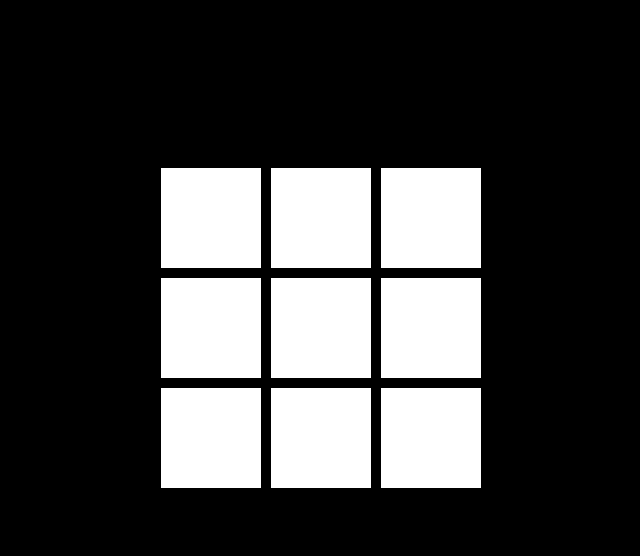
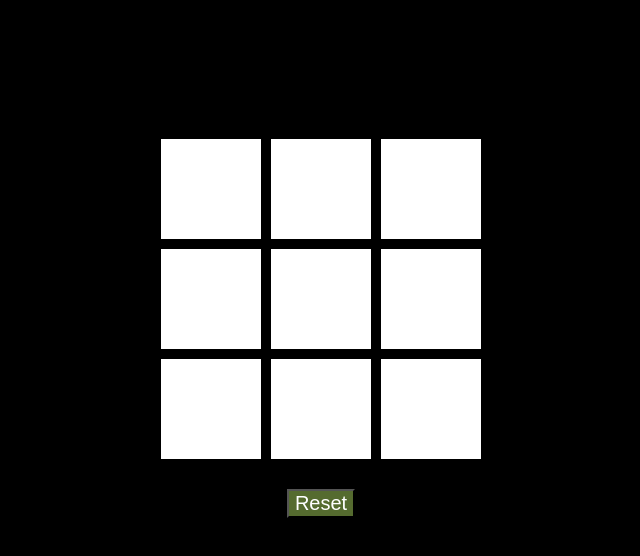
Before and after one commit to chess2022/tic-tac-toe, a plain HTML site: page index.html in a window 1280 px wide. Shown: the whole page, without its empty margins (319-959 px from the left). Drawn offline with Linux system fonts and the light colour scheme.

Commit message:
adds reset button markup and styling

```diff
--- a/css/main.css
+++ b/css/main.css
@@ -14,9 +14,17 @@ main {
     display: grid;
     grid-template-columns: 100px 100px 100px;
     gap: 10px;
+    margin-bottom: 30px;
 }
+
 .square {
     height: 100px;
     width: 100px;
     background-color: white;
 }
+
+button {
+    background-color: darkolivegreen;
+    font-size: 20px;
+    color: white;
+}
--- a/index.html
+++ b/index.html
@@ -22,6 +22,9 @@
             <div class="square"></div>
             <div class="square"></div>
         </section>
+        <section>
+            <button>Reset</button>
+        </section>
     </main>
 </body>
 </html>
```
Also changed, not shown: js/main.js (+10 -0 lines), 1 other file.
